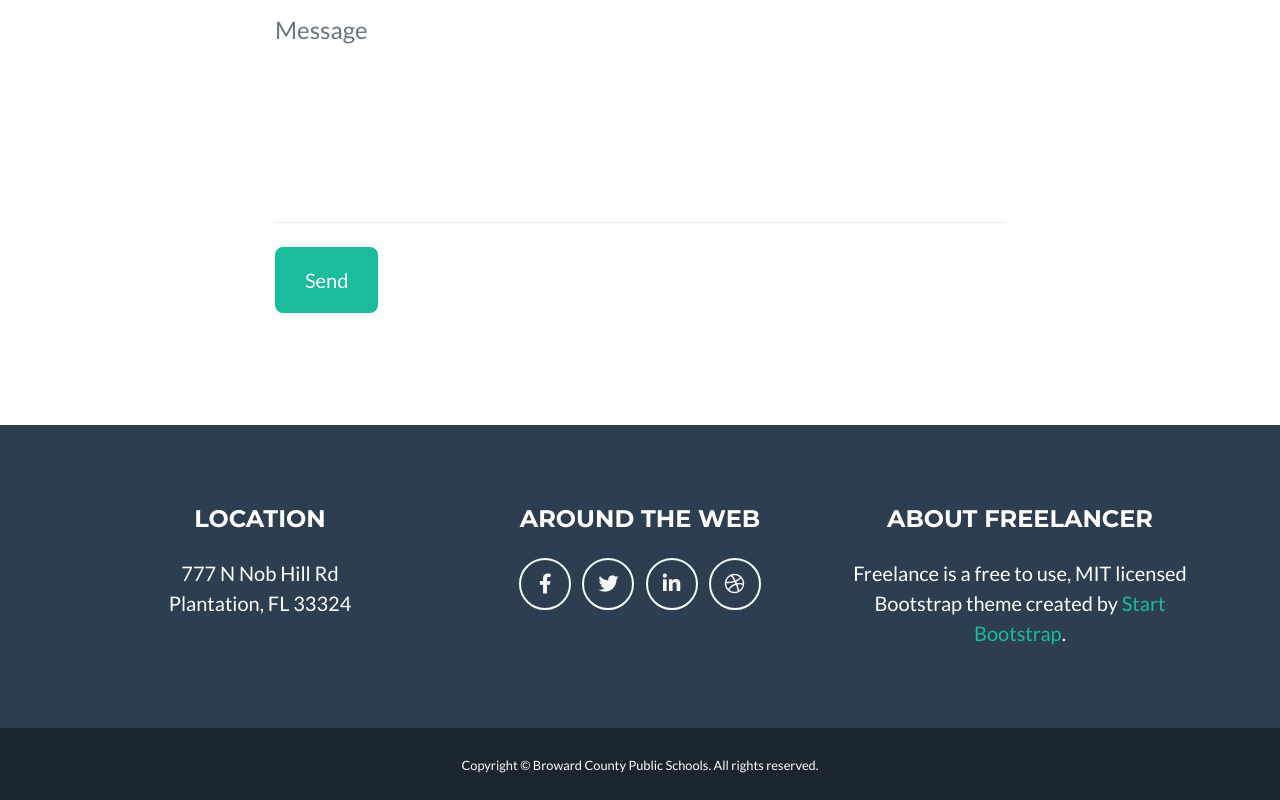
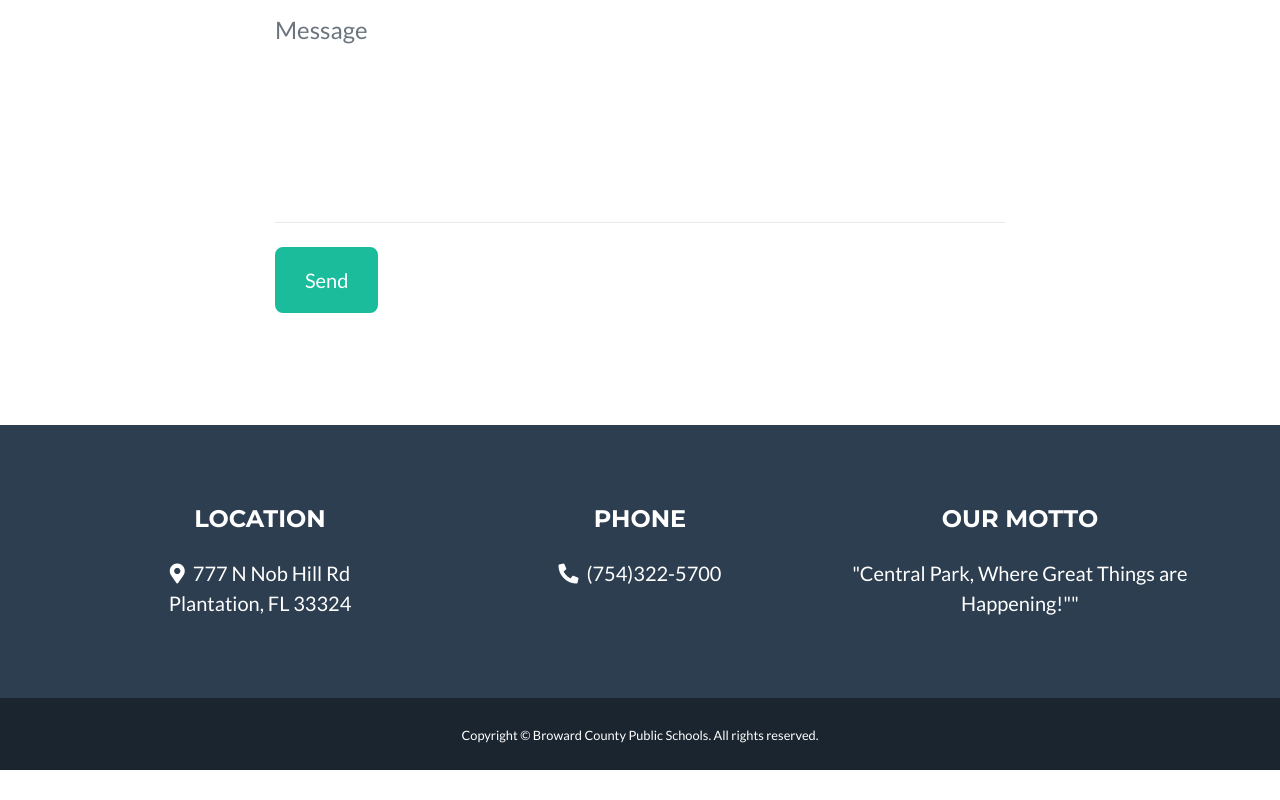
Before and after one commit to CPECoding/cpecoding, a website with bundled scripts: page index.html in a window 1280 px wide. Shown: the part 2909-3709 px from the top of the page. After the commit the page ends 3679 px from the top, so only its background shows below. Built offline with nearby package versions, Linux system fonts and the light colour scheme.

Commit message:
updated footer

```diff
--- a/index.html
+++ b/index.html
@@ -277,32 +277,20 @@
         <!-- Footer Location -->
         <div class="col-lg-4 mb-5 mb-lg-0">
           <h4 class="text-uppercase mb-4">Location</h4>
-          <p class="lead mb-0">777 N Nob Hill Rd
+          <p class="lead mb-0"><i class="fas fa-map-marker-alt mr-2"></i>777 N Nob Hill Rd
             <br>Plantation, FL 33324</p>
         </div>
 
-        <!-- Footer Social Icons -->
+        <!-- Footer Phone -->
         <div class="col-lg-4 mb-5 mb-lg-0">
-          <h4 class="text-uppercase mb-4">Around the Web</h4>
-          <a class="btn btn-outline-light btn-social mx-1" href="#">
-            <i class="fab fa-fw fa-facebook-f"></i>
-          </a>
-          <a class="btn btn-outline-light btn-social mx-1" href="#">
-            <i class="fab fa-fw fa-twitter"></i>
-          </a>
-          <a class="btn btn-outline-light btn-social mx-1" href="#">
-            <i class="fab fa-fw fa-linkedin-in"></i>
-          </a>
-          <a class="btn btn-outline-light btn-social mx-1" href="#">
-            <i class="fab fa-fw fa-dribbble"></i>
-          </a>
+          <h4 class="text-uppercase mb-4">Phone</h4>
+          <p class="lead mb-0"><i class="fas fa-phone-alt mr-2"></i>(754)322-5700</p>
         </div>
 
         <!-- Footer About Text -->
         <div class="col-lg-4">
-          <h4 class="text-uppercase mb-4">About Freelancer</h4>
-          <p class="lead mb-0">Freelance is a free to use, MIT licensed Bootstrap theme created by
-            <a href="http://startbootstrap.com">Start Bootstrap</a>.</p>
+          <h4 class="text-uppercase mb-4">Our Motto</h4>
+          <p class="lead mb-0">"Central Park, Where Great Things are Happening!""</p>
         </div>
 
       </div>
```
